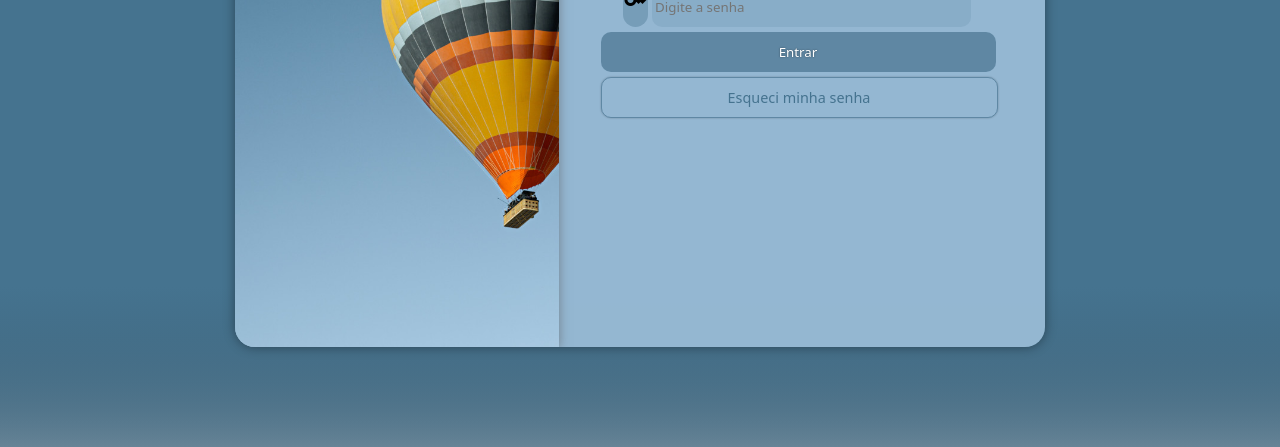
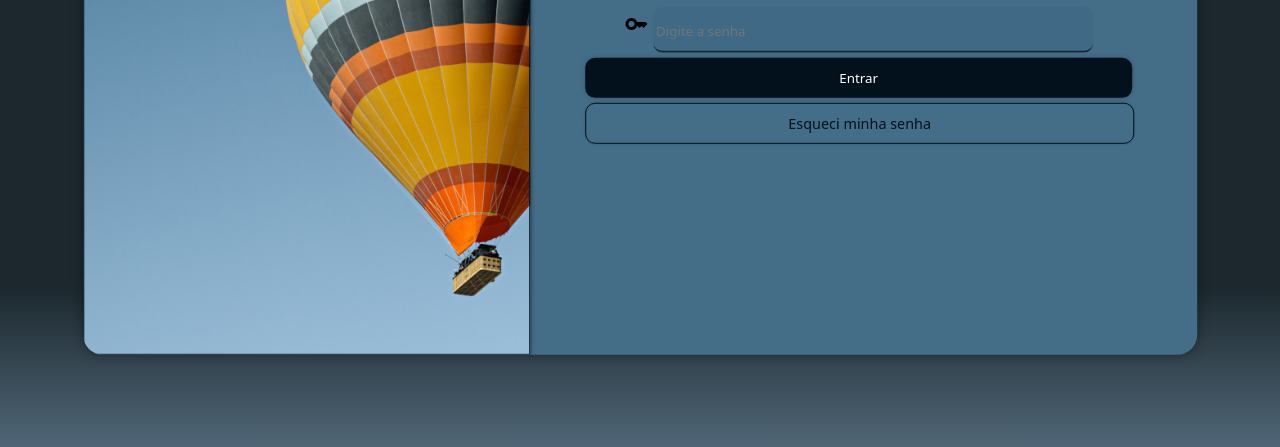
Before and after one commit to MrMa-rio/projeto-login, a plain HTML site: page index.html in a window 1280 px wide. Shown: the part 353-800 px from the top of the page. Drawn offline with Linux system fonts and the light colour scheme.

Commit message:
correçao de resoluçao e cores

```diff
--- a/estilo/media query.css
+++ b/estilo/media query.css
@@ -4,18 +4,20 @@
 
     section#login{
 
-        width: 760px;
+        min-width: 768px;
+        max-height: 70vh;
     }
     div#imagem{
         float: left;
-        width: 30%;
-        background-size: 180%;
+        width: 28%;
+        background-size: 60vh;
         background-position: right center;
-        height: 100%;
+        min-height: 80vh;
+        max-height: 100vh;
 
     }
     div#formulario {
-        margin-top: 15%;
+        margin-top: 10vh;
     }
     div#formulario a{
         font-size: 0.8em;
@@ -33,37 +35,23 @@
 
     form > input[type=submit]{
 
-        display: block;
-        border: none;
-        color: white;
         text-shadow: 0px 0px 2px rgba(0, 0, 0, 0.459);
         width: 60%;
         margin-left: 35%;
-
         height: 40px;
-        border-radius: 10px;
-        background-color: #416d89a2;
-
     }
     form input[type=submit]:hover{
-        color: #3f6074;
-        background-color: #416d89;
+        color: #ffffff;
+        background-color: var(--backcolor);
         box-shadow: inset 1px 1px 8px rgba(0, 0, 0, 0.468);
         padding-top: 9px;
         padding-bottom: 9px;
-        background-color: #99bdd490;
+
     }
     form a.botao {
 
         display: block;
         width: 60%;
-        padding-top: 10px;
-        padding-bottom: 10px;
-        color: #45738f;
-        border: 1px solid #416d89a2;
-        border-radius: 10px;
-        box-shadow: 0px 0px 2px rgba(0, 0, 0, 0.286);
-        text-decoration: none;
         margin-top: 5px;
         margin-left: 35%;
 
@@ -75,19 +63,23 @@
         padding-top: 9px;
         padding-bottom: 9px;
     }
+    ::-webkit-scrollbar-track{
+        width: 0px;
+    }
 
 }
 @media screen and (min-width: 1200px){
 
     section#login{
-        width: 810px;
-        height: 600px;
+        min-width: 1100;
+        max-height: 90vh;
+
 
     }
     div#imagem{
         float:left;
         width: 40%;
-        height: 100%;
+        min-height: 48vw;
         background-size: 180%;
         background-position: left center;
     }
@@ -109,7 +101,7 @@
 
     form div.campo input{
         overflow: hidden;
-        background-color: #416d8922;
+        background-color: #3d6883b8;
         width: 40%;
         height: 40px;
         border-radius: 10px;
@@ -121,35 +113,28 @@
 
         display: block;
         border: none;
-        color: white;
+        color: #ffffff;
         text-shadow: 0px 0px 2px rgba(0, 0, 0, 0.459);
         width: 50%;
         margin-left: 45%;
 
         height: 40px;
         border-radius: 10px;
-        background-color: #416d89a2;
+
 
     }
     form input[type=submit]:hover{
-        color: #3f6074;
-        background-color: #416d89;
+        color: #ffffff;
+        background-color: var(--backcolor);
         box-shadow: inset 1px 1px 8px rgba(0, 0, 0, 0.468);
         padding-top: 9px;
         padding-bottom: 9px;
-        background-color: #99bdd490;
+
     }
     form a.botao {
 
-        display: block;
+
         width: 50%;
-        padding-top: 10px;
-        padding-bottom: 10px;
-        color: #45738f;
-        border: 1px solid #416d89a2;
-        border-radius: 10px;
-        box-shadow: 0px 0px 2px rgba(0, 0, 0, 0.286);
-        text-decoration: none;
         margin-top: 5px;
         margin-left: 45%;
 
@@ -157,8 +142,9 @@
     form a.botao:hover{
         color: #7dbfe7;
         background-color: #416d89;
-        box-shadow: inset 1px 1px 8px rgba(0, 0, 0, 0.389);
+        box-shadow: inset 1px 1px 5px rgba(0, 0, 0, 0.259);
         padding-top: 9px;
         padding-bottom: 9px;
     }
+
 }
--- a/estilo/style.css
+++ b/estilo/style.css
@@ -1,5 +1,17 @@
 @charset "UTF-8";
 
+:root{
+
+    --backcolor: #1c282e;
+    --backcolor2: #506676;
+    --color1:#446d88;
+    --color2:#02111B;
+    --color3:#596157;
+    --color4:#750706;
+    --color5:#55809f42;
+    --color6:#517993;
+
+}
 *{
 
     padding: 0px;
@@ -7,26 +19,29 @@
     font-family: system-ui, -apple-system, BlinkMacSystemFont, 'Segoe UI', Roboto, Oxygen, Ubuntu, Cantarell, 'Open Sans', 'Helvetica Neue', sans-serif;
 }
 html, body{
-
+    position: absolute;
     width: 100vw;
     height: 100vh;
-    background-image: linear-gradient(to bottom,#2b4f65 80%, #7284912e 110%);
+    background-image: linear-gradient(to bottom,var(--backcolor) 80%,var(--backcolor2) 100%);
+    background-repeat: no-repeat;
 
 }
 main{
     position: absolute;
     height: 100vh;
     width: 100vw;
-    background-image: linear-gradient(to bottom,#45738f 80%, #7284912e 110%);
+    background-image: linear-gradient(to bottom,var(--color2)  80%, var(--color) 110%);
+    background-repeat: no-repeat;
 }
 section#login{
     overflow: hidden;
     position: relative;
     top: 50%;
     left: 50%;
-    background-color: #97bbd5f5;
-    width: 350px;
-    height: 600px;
+    background-color: var(--color1);
+    max-width: 87vw;
+    min-height: 60vh;
+    max-height: 70vh;
     border-radius: 20px;
     box-shadow: 0px 0px 12px rgba(0, 0, 0, 0.405) ;
     transition: width 0.4s;
@@ -39,7 +54,9 @@ div#imagem{
     background-position: center;
     background-size: cover;
     height: 260px;
-    box-shadow: 0px 1px 10px rgba(85, 83, 83, 0.552);
+    box-shadow: 0px 0.2px 5px var(--color2);
+    box-sizing: content-box;
+    border: 1.4px solid var(--color2);
 
 }
 div#formulario{
@@ -59,11 +76,12 @@ div.campo span{
 }
 form div.campo input{
     overflow: hidden;
-    background-color: #416d8922;
+    background-color: var(--color6);
     width: 90%;
     height: 40px;
     border-radius: 10px;
     margin: 5px 0px;
+    border-bottom: 2px solid var(--backcolor);
 
 }
 
@@ -87,7 +105,8 @@ form > input[type=submit]{
     width: 100%;
     height: 40px;
     border-radius: 10px;
-    background-color: #416d89a2;
+    background-color: var(--color2);
+    box-shadow: 0px 0px 5px rgba(0, 0, 0, 0.187);
 
 }
 form a.botao {
@@ -97,8 +116,8 @@ form a.botao {
     padding-top: 10px;
     padding-bottom: 10px;
     margin-top: 10px;
-    color: #45738f;
-    border: 1px solid #416d89a2;
+    color: var(--color2);
+    border: 1px solid var(--color2);
     border-radius: 10px;
     box-shadow: 0px 0px 2px rgba(0, 0, 0, 0.286);
     text-decoration: none;
@@ -111,3 +130,10 @@ form a.botao:hover{
     padding-top: 9px;
     padding-bottom: 9px;
 }
+::-webkit-scrollbar{
+
+    background-color: #40708d;
+    height: 2px;
+
+
+}
```
Also changed, not shown: imagens/ocean.jpg (added).
